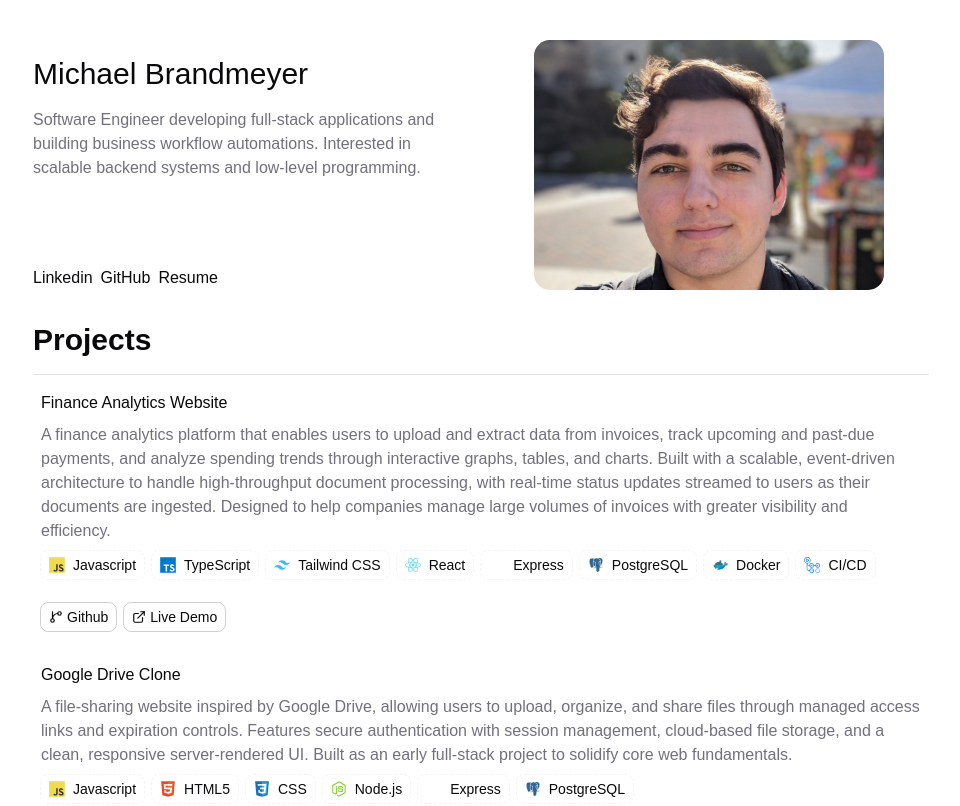
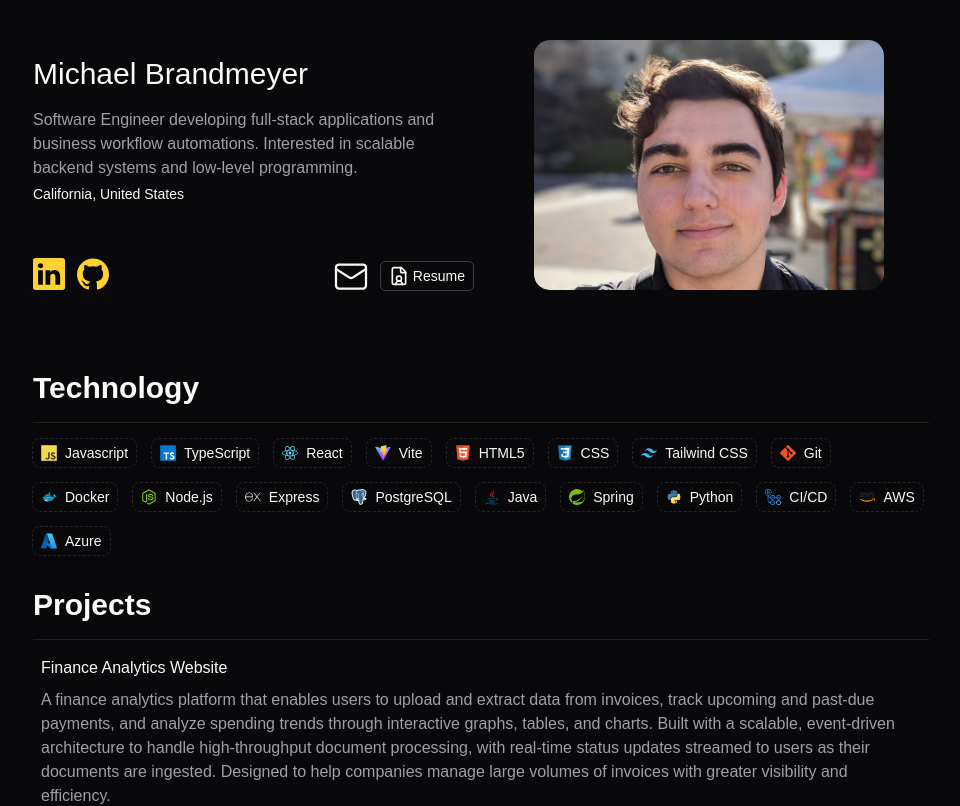
Before and after one commit to bmichael99/Portfolio-Website, a React (Vite) app: page / in a window 1280 px wide. Shown: the top 806 px of the page, without its empty margins (159-1119 px from the left). Built offline with nearby package versions, Linux system fonts and the light colour scheme.

Commit message:
feat: improved UI/UX of header and added tech stack to main page

```diff
--- a/src/App.tsx
+++ b/src/App.tsx
@@ -1,39 +1,55 @@
+import { useEffect } from 'react';
 import './App.css'
 import ProjectPage from './features/projects/ProjectPage';
+import { FileUser, Mail } from 'lucide-react';
+import TechPage from './features/technology/TechPage';
 
 
 function App() {
   const linkedInURL = 'https://www.linkedin.com/in/michael-brandmeyer-6a684120b/';
   const gitHubURL = 'https://github.com/bmichael99'
   const resumeURL = ''
+  const email = 'mailto:michaelbrandmeyer99@gmail.com'
+
+  useEffect(() => {
+    document.documentElement.classList.add("dark");
+  }, [])
 
   return (
     <div className='flex justify-center min-h-svh p-6'>
       <div className='max-w-4xl'>
         {/*Header*/}
-        <header className='w-full py-4'>
+        <header className='w-full py-4 pb-16'>
           <div className='grid gap-8 sm:gap-4 grid-cols-1 sm:grid-cols-2'>
             {/*Left Side Header*/}
             <div className='grid gap-4 grid-rows-[auto_1fr_auto]'>
               <h1 className='pt-4 text-3xl font-medium'>Michael Brandmeyer</h1>
-              <p className='text-muted-foreground'>Software Engineer developing full-stack applications and building business workflow automations. Interested in scalable backend systems and low-level programming.</p>
+              <div>
+                <p className='text-muted-foreground pb-1'>Software Engineer developing full-stack applications and business workflow automations. Interested in scalable backend systems and low-level programming.</p>
+                <p className='text-sm'>California, United States</p>
+              </div>
+
               {/*Socials*/}
-              <div className='flex gap-2'>
-                <a href={linkedInURL} target="_blank">Linkedin</a>
-                <a href={gitHubURL} target="_blank">GitHub</a>
-                <a href={resumeURL} target="_blank">Resume</a>
+              <div className='flex justify-between'>
+                <div className='flex gap-3 items-end'>
+                  <a href={linkedInURL} target="_blank" className='w-8 h-8 fill-amber-300'><svg xmlns="http://www.w3.org/2000/svg" viewBox="0 0 16 16"><path d="M0 1.146C0 .513.526 0 1.175 0h13.65C15.474 0 16 .513 16 1.146v13.708c0 .633-.526 1.146-1.175 1.146H1.175C.526 16 0 15.487 0 14.854zm4.943 12.248V6.169H2.542v7.225zm-1.2-8.212c.837 0 1.358-.554 1.358-1.248-.015-.709-.52-1.248-1.342-1.248S2.4 3.226 2.4 3.934c0 .694.521 1.248 1.327 1.248zm4.908 8.212V9.359c0-.216.016-.432.08-.586.173-.431.568-.878 1.232-.878.869 0 1.216.662 1.216 1.634v3.865h2.401V9.25c0-2.22-1.184-3.252-2.764-3.252-1.274 0-1.845.7-2.165 1.193v.025h-.016l.016-.025V6.169h-2.4c.03.678 0 7.225 0 7.225z"/></svg></a>
+                  <a href={gitHubURL} target="_blank" className='w-8 h-8 fill-amber-300'><svg role="img" viewBox="0 0 24 24" xmlns="http://www.w3.org/2000/svg"><title>GitHub</title><path d="M12 .297c-6.63 0-12 5.373-12 12 0 5.303 3.438 9.8 8.205 11.385.6.113.82-.258.82-.577 0-.285-.01-1.04-.015-2.04-3.338.724-4.042-1.61-4.042-1.61C4.422 18.07 3.633 17.7 3.633 17.7c-1.087-.744.084-.729.084-.729 1.205.084 1.838 1.236 1.838 1.236 1.07 1.835 2.809 1.305 3.495.998.108-.776.417-1.305.76-1.605-2.665-.3-5.466-1.332-5.466-5.93 0-1.31.465-2.38 1.235-3.22-.135-.303-.54-1.523.105-3.176 0 0 1.005-.322 3.3 1.23.96-.267 1.98-.399 3-.405 1.02.006 2.04.138 3 .405 2.28-1.552 3.285-1.23 3.285-1.23.645 1.653.24 2.873.12 3.176.765.84 1.23 1.91 1.23 3.22 0 4.61-2.805 5.625-5.475 5.92.42.36.81 1.096.81 2.22 0 1.606-.015 2.896-.015 3.286 0 .315.21.69.825.57C20.565 22.092 24 17.592 24 12.297c0-6.627-5.373-12-12-12"/></svg></a>
+                </div>
+                <div className='flex gap-3 items-end'>
+                  <a href={email} target="_blank" className='w-9 h-9'><svg className='w-full h-full' xmlns="http://www.w3.org/2000/svg" viewBox="0 -3 24 24" fill="none" stroke="currentColor" stroke-width="1.5" stroke-linecap="round" stroke-linejoin="round"><path d="m22 7-8.991 5.727a2 2 0 0 1-2.009 0L2 7"/><rect x="2" y="4" width="20" height="16" rx="2"/></svg></a>
+                  <a href={resumeURL} target="_blank" className='flex items-center gap-1 outline-1 rounded-sm px-2 py-1 text-sm hover:bg-accent'><FileUser className='w-5 h-5'></FileUser>Resume</a>
+                </div>
               </div>
             </div>
             {/*Right Side Header*/}
             <div className='flex justify-center items-center'>
                 <img className="rounded-3xl w-[350px] max-h-[250px] object-cover object-[50%_25%]" src="/about/Michael_Brandmeyer.jpg" alt="Michael Brandmeyer" />
             </div>
-
           </div>
         </header>
-        <ProjectPage>
 
-        </ProjectPage>
+        <TechPage />
+        <ProjectPage />
       </div>
     </div>
   )
```
